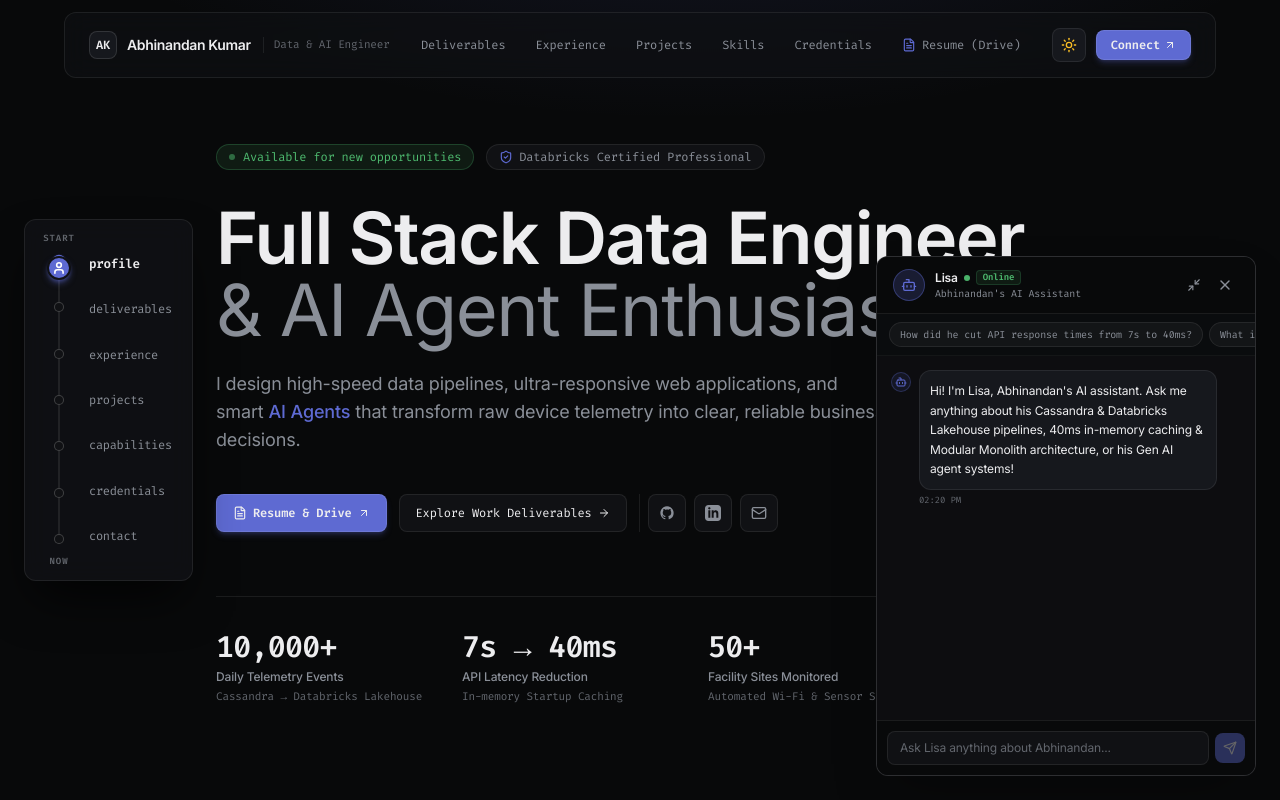
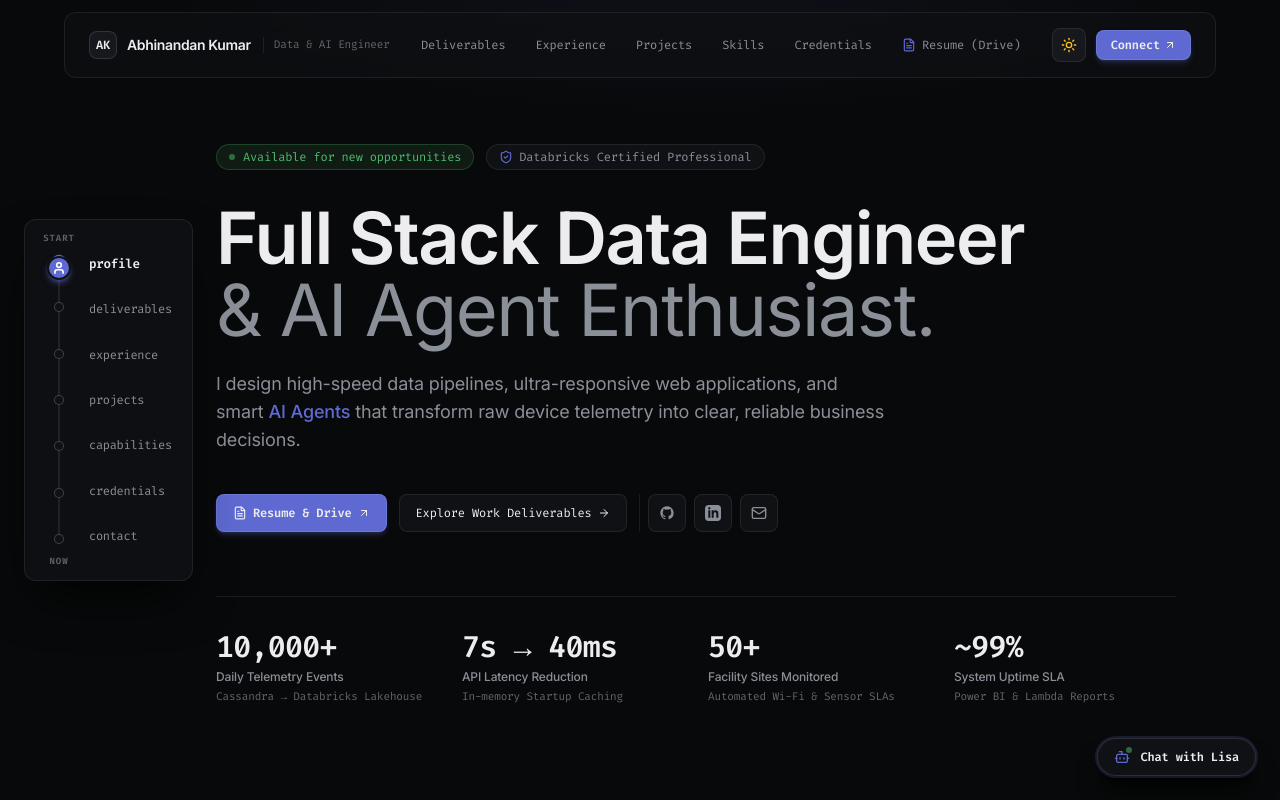
Before and after one commit to sabhinandan403/my-portfolio, a React (Vite) app: page / in a window 1280 px wide. Shown: the top 800 px of the page. Built offline with nearby package versions, Linux system fonts and the light colour scheme.

Commit message:
fix(lisa): keep Lisa AI assistant purely minimized on landing with zero auto-open timers or popups

```diff
--- a/src/components/LisaChatWidget.tsx
+++ b/src/components/LisaChatWidget.tsx
@@ -1,5 +1,5 @@
-import React, { useState, useEffect } from 'react';
-import { Bot, Send, X, CheckCircle2, Zap, Minimize2, Sparkles } from 'lucide-react';
+import React, { useState } from 'react';
+import { Bot, Send, X, CheckCircle2, Zap, Minimize2 } from 'lucide-react';
 
 interface ChatMessage {
   id: string;
@@ -11,8 +11,6 @@ interface ChatMessage {
 
 export const LisaChatWidget: React.FC = () => {
   const [isOpen, setIsOpen] = useState<boolean>(false);
-  const [showTeaser, setShowTeaser] = useState<boolean>(false);
-  const [hasUserInteracted, setHasUserInteracted] = useState<boolean>(false);
 
   const [messages, setMessages] = useState<ChatMessage[]>([
     {
@@ -25,15 +23,6 @@ export const LisaChatWidget: React.FC = () => {
   const [inputText, setInputText] = useState('');
   const [isThinking, setIsThinking] = useState(false);
 
-  // Auto-open upon landing after 1.2 seconds to immediately engage visitors
-  useEffect(() => {
-    const timer = setTimeout(() => {
-      setIsOpen(true);
-    }, 1200);
-
-    return () => clearTimeout(timer);
-  }, []);
-
   const samplePrompts = [
     "How did he cut API response times from 7s to 40ms?",
     "What is his experience with Cassandra & Databricks Lakehouse?",
@@ -43,7 +32,6 @@ export const LisaChatWidget: React.FC = () => {
 
   const handleAsk = (query: string) => {
     if (!query.trim()) return;
-    setHasUserInteracted(true);
 
     const userMsg: ChatMessage = {
       id: 'usr-' + Date.now(),
@@ -89,14 +77,6 @@ export const LisaChatWidget: React.FC = () => {
     }, 600);
   };
 
-  const handleMinimize = () => {
-    setIsOpen(false);
-    if (!hasUserInteracted) {
-      setShowTeaser(true);
-      setTimeout(() => setShowTeaser(false), 6000);
-    }
-  };
-
   return (
     <div className="fixed bottom-6 right-6 z-50 flex flex-col items-end">
 
@@ -124,7 +104,7 @@ export const LisaChatWidget: React.FC = () => {
 
             <div className="flex items-center gap-1">
               <button
-                onClick={handleMinimize}
+                onClick={() => setIsOpen(false)}
                 className="p-1.5 rounded-lg text-stone-400 dark:text-[#8A8F98] hover:text-stone-900 dark:hover:text-[#EDEDEF] hover:bg-stone-200/60 dark:hover:bg-white/[0.06] transition-colors cursor-pointer"
                 title="Minimize chat"
                 aria-label="Minimize"
@@ -132,7 +112,7 @@ export const LisaChatWidget: React.FC = () => {
                 <Minimize2 className="w-3.5 h-3.5" />
               </button>
               <button
-                onClick={handleMinimize}
+                onClick={() => setIsOpen(false)}
                 className="p-1.5 rounded-lg text-stone-400 dark:text-[#8A8F98] hover:text-stone-900 dark:hover:text-[#EDEDEF] hover:bg-stone-200/60 dark:hover:bg-white/[0.06] transition-colors cursor-pointer"
                 title="Close chat"
                 aria-label="Close"
@@ -235,28 +215,9 @@ export const LisaChatWidget: React.FC = () => {
 
         </div>
       ) : (
-        /* Floating Trigger Launcher Button with optional teaser */
-        <div className="flex flex-col items-end gap-2">
-          {showTeaser && (
-            <div className="bg-white dark:bg-[#101114] border border-[#E8E2D5] dark:border-white/[0.12] p-3 rounded-xl shadow-xl text-xs text-stone-700 dark:text-[#EDEDEF] max-w-[260px] animate-fadeIn flex items-start gap-2">
-              <Sparkles className="w-4 h-4 text-[#5E6AD2] shrink-0 mt-0.5" />
-              <div className="space-y-1">
-                <p className="leading-snug">Click anytime to chat with <strong>Lisa</strong> about Abhinandan's work!</p>
+        /* Floating Trigger Launcher Button (Clean & Minimized) */
         <button
-                  onClick={() => setShowTeaser(false)}
-                  className="text-[10px] text-stone-400 hover:text-stone-600 dark:hover:text-white underline cursor-pointer"
-                >
-                  Dismiss
-                </button>
-              </div>
-            </div>
-          )}
-
-          <button
-            onClick={() => {
-              setIsOpen(true);
-              setShowTeaser(false);
-            }}
+          onClick={() => setIsOpen(true)}
           className="group px-4 py-2.5 rounded-full bg-white dark:bg-[#101114] border border-[#E8E2D5] dark:border-white/[0.12] hover:border-[#5E6AD2]/50 text-stone-900 dark:text-[#EDEDEF] font-semibold font-mono text-xs shadow-xl shadow-stone-900/10 dark:shadow-black/80 flex items-center gap-2.5 transition-all hover:scale-105 active:scale-95 cursor-pointer ring-2 ring-[#5E6AD2]/20 hover:ring-[#5E6AD2]/40"
         >
           <div className="relative">
@@ -265,7 +226,6 @@ export const LisaChatWidget: React.FC = () => {
           </div>
           <span>Chat with Lisa</span>
         </button>
-        </div>
       )}
 
     </div>
```
Lines whose indentation alone changed are shown as unchanged.
